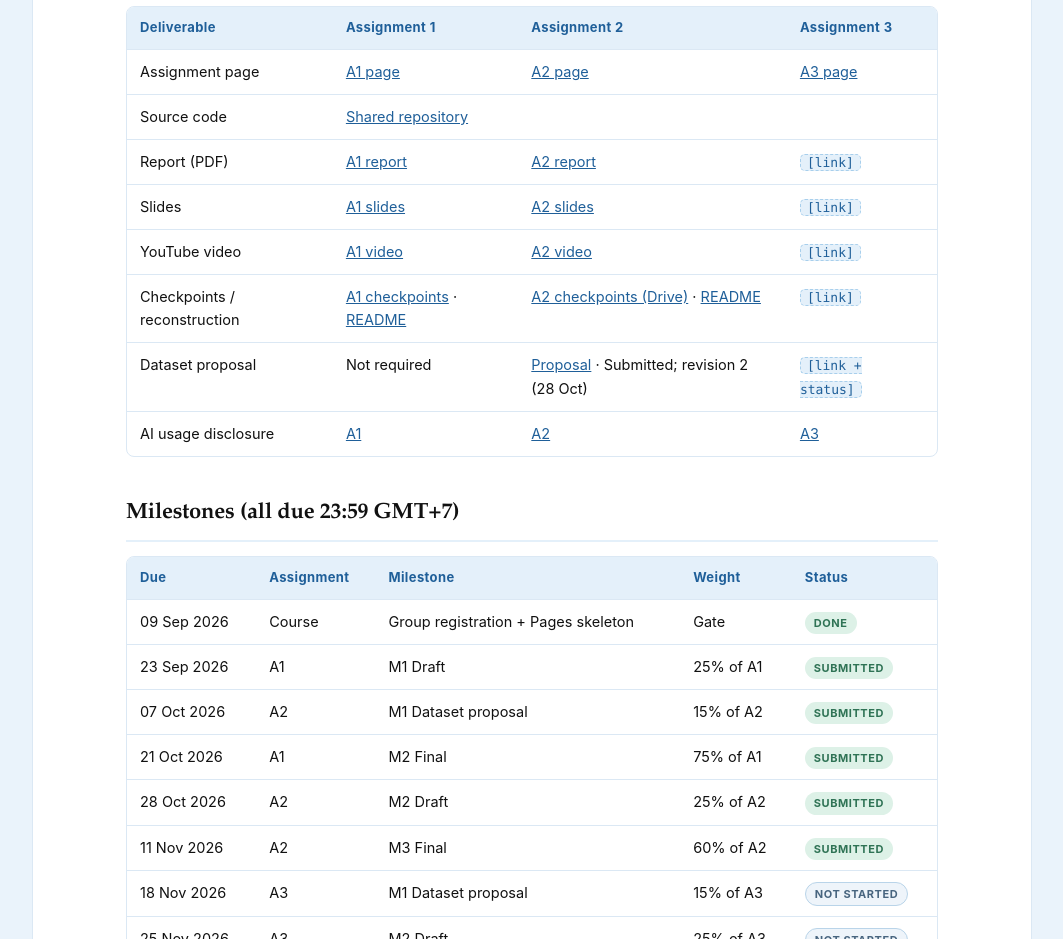
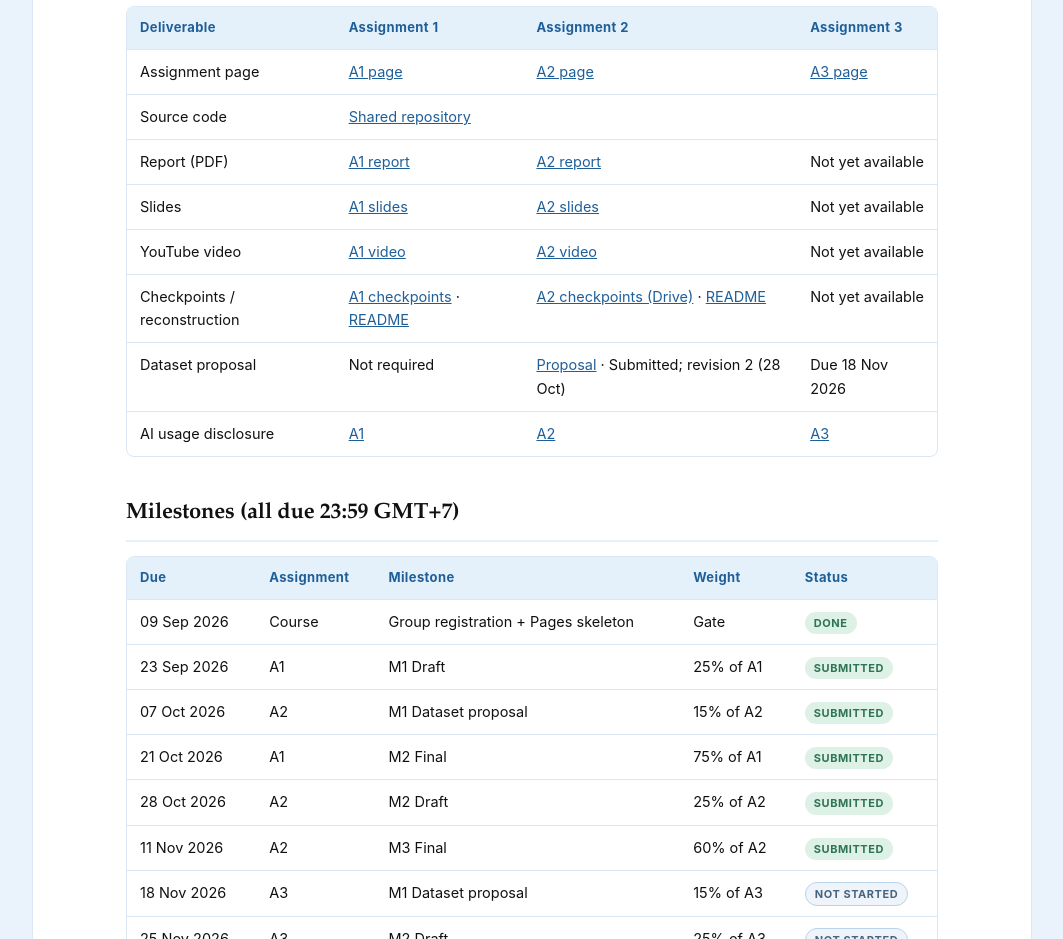
Before and after one commit to nguyenhohongphuc/co3133-deep-learning-project, a plain HTML site: page docs/index.html in a window 1280 px wide. Shown: the part 2060-2999 px from the top of the page, without its empty margins (108-1171 px from the left). Drawn offline with Linux system fonts and the light colour scheme.

Commit message:
Pages: add Nam's A2 disclosure, clear A3 placeholders

```diff
--- a/docs/index.html
+++ b/docs/index.html
@@ -174,11 +174,11 @@
               <td><a href="assignments/assignment-2.html">A2 page</a></td>
               <td><a href="assignments/assignment-3.html">A3 page</a></td></tr>
           <tr><td>Source code</td><td colspan="3"><a href="https://github.com/nguyenhohongphuc/co3133-deep-learning-project">Shared repository</a></td></tr>
-          <tr><td>Report (PDF)</td><td><a href="https://github.com/nguyenhohongphuc/co3133-deep-learning-project/blob/main/reports/a1/NNs_A1_Report.pdf">A1 report</a></td><td><a href="https://github.com/nguyenhohongphuc/co3133-deep-learning-project/blob/main/reports/a2/NNs_A2_Report.pdf">A2 report</a></td><td><span class="fill">[link]</span></td></tr>
-          <tr><td>Slides</td><td><a href="https://github.com/nguyenhohongphuc/co3133-deep-learning-project/blob/main/reports/a1/NNs_A1_Slides.pdf">A1 slides</a></td><td><a href="https://github.com/nguyenhohongphuc/co3133-deep-learning-project/blob/main/reports/a2/NNs_A2_Slides.pdf">A2 slides</a></td><td><span class="fill">[link]</span></td></tr>
-          <tr><td>YouTube video</td><td><a href="https://youtu.be/Ep1gjvs-NK0">A1 video</a></td><td><a href="https://youtu.be/4ccXmZz7Z1g">A2 video</a></td><td><span class="fill">[link]</span></td></tr>
-          <tr><td>Checkpoints / reconstruction</td><td><a href="https://github.com/nguyenhohongphuc/co3133-deep-learning-project/tree/main/results/a1/runs">A1 checkpoints</a> &middot; <a href="https://github.com/nguyenhohongphuc/co3133-deep-learning-project#checkpoints">README</a></td><td><a href="https://drive.google.com/drive/folders/1tai-N28-ftkYfRAXHKoxyH1pl2SJbSNL">A2 checkpoints (Drive)</a> &middot; <a href="https://github.com/nguyenhohongphuc/co3133-deep-learning-project#checkpoints">README</a></td><td><span class="fill">[link]</span></td></tr>
-          <tr><td>Dataset proposal</td><td>Not required</td><td><a href="https://github.com/nguyenhohongphuc/co3133-deep-learning-project/blob/main/reports/a2/proposal.md">Proposal</a> &middot; Submitted; revision 2 (28 Oct)</td><td><span class="fill">[link + status]</span></td></tr>
+          <tr><td>Report (PDF)</td><td><a href="https://github.com/nguyenhohongphuc/co3133-deep-learning-project/blob/main/reports/a1/NNs_A1_Report.pdf">A1 report</a></td><td><a href="https://github.com/nguyenhohongphuc/co3133-deep-learning-project/blob/main/reports/a2/NNs_A2_Report.pdf">A2 report</a></td><td>Not yet available</td></tr>
+          <tr><td>Slides</td><td><a href="https://github.com/nguyenhohongphuc/co3133-deep-learning-project/blob/main/reports/a1/NNs_A1_Slides.pdf">A1 slides</a></td><td><a href="https://github.com/nguyenhohongphuc/co3133-deep-learning-project/blob/main/reports/a2/NNs_A2_Slides.pdf">A2 slides</a></td><td>Not yet available</td></tr>
+          <tr><td>YouTube video</td><td><a href="https://youtu.be/Ep1gjvs-NK0">A1 video</a></td><td><a href="https://youtu.be/4ccXmZz7Z1g">A2 video</a></td><td>Not yet available</td></tr>
+          <tr><td>Checkpoints / reconstruction</td><td><a href="https://github.com/nguyenhohongphuc/co3133-deep-learning-project/tree/main/results/a1/runs">A1 checkpoints</a> &middot; <a href="https://github.com/nguyenhohongphuc/co3133-deep-learning-project#checkpoints">README</a></td><td><a href="https://drive.google.com/drive/folders/1tai-N28-ftkYfRAXHKoxyH1pl2SJbSNL">A2 checkpoints (Drive)</a> &middot; <a href="https://github.com/nguyenhohongphuc/co3133-deep-learning-project#checkpoints">README</a></td><td>Not yet available</td></tr>
+          <tr><td>Dataset proposal</td><td>Not required</td><td><a href="https://github.com/nguyenhohongphuc/co3133-deep-learning-project/blob/main/reports/a2/proposal.md">Proposal</a> &middot; Submitted; revision 2 (28 Oct)</td><td>Due 18 Nov 2026</td></tr>
           <tr><td>AI usage disclosure</td>
               <td><a href="assignments/assignment-1.html#ai-usage">A1</a></td>
               <td><a href="assignments/assignment-2.html#ai-usage">A2</a></td>
```
